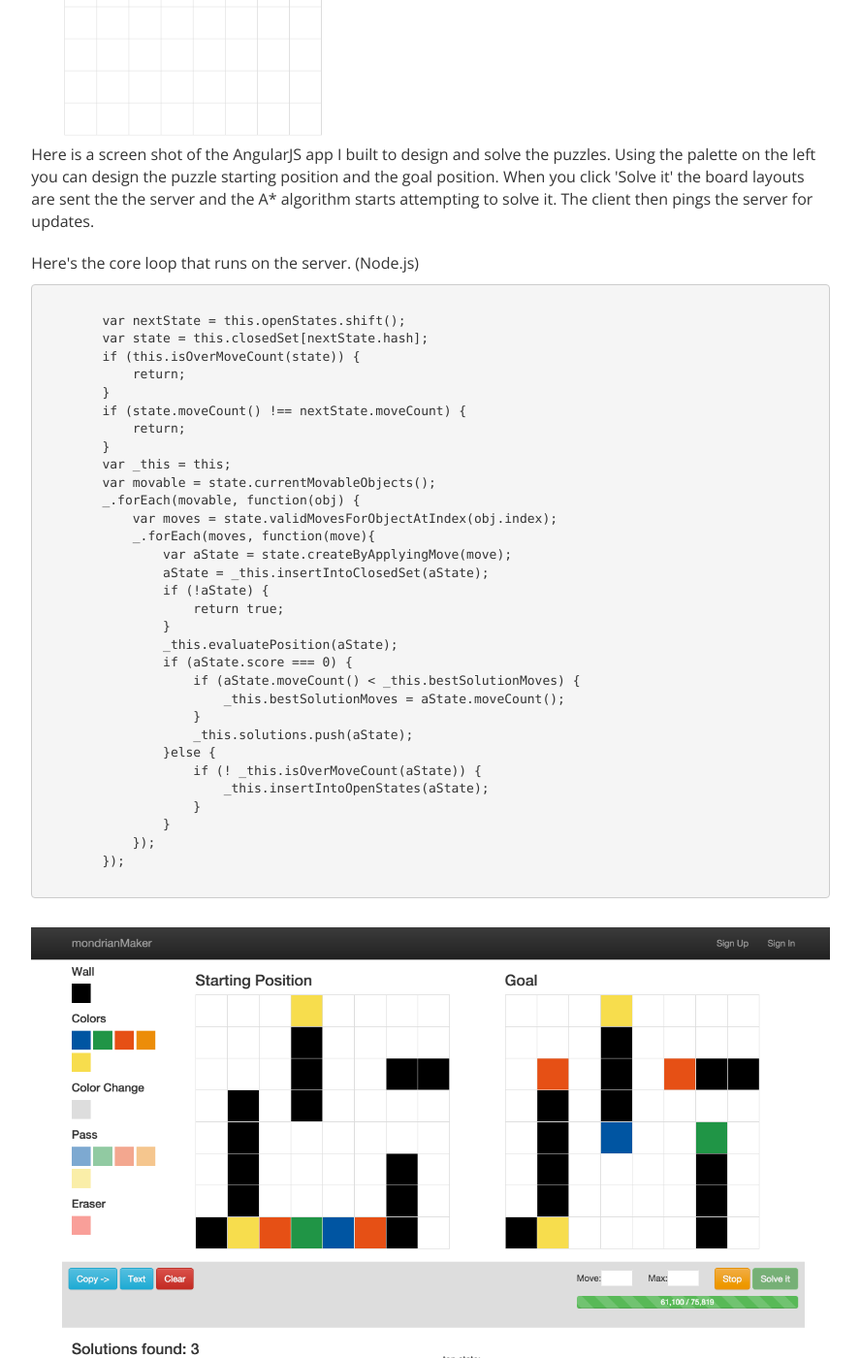
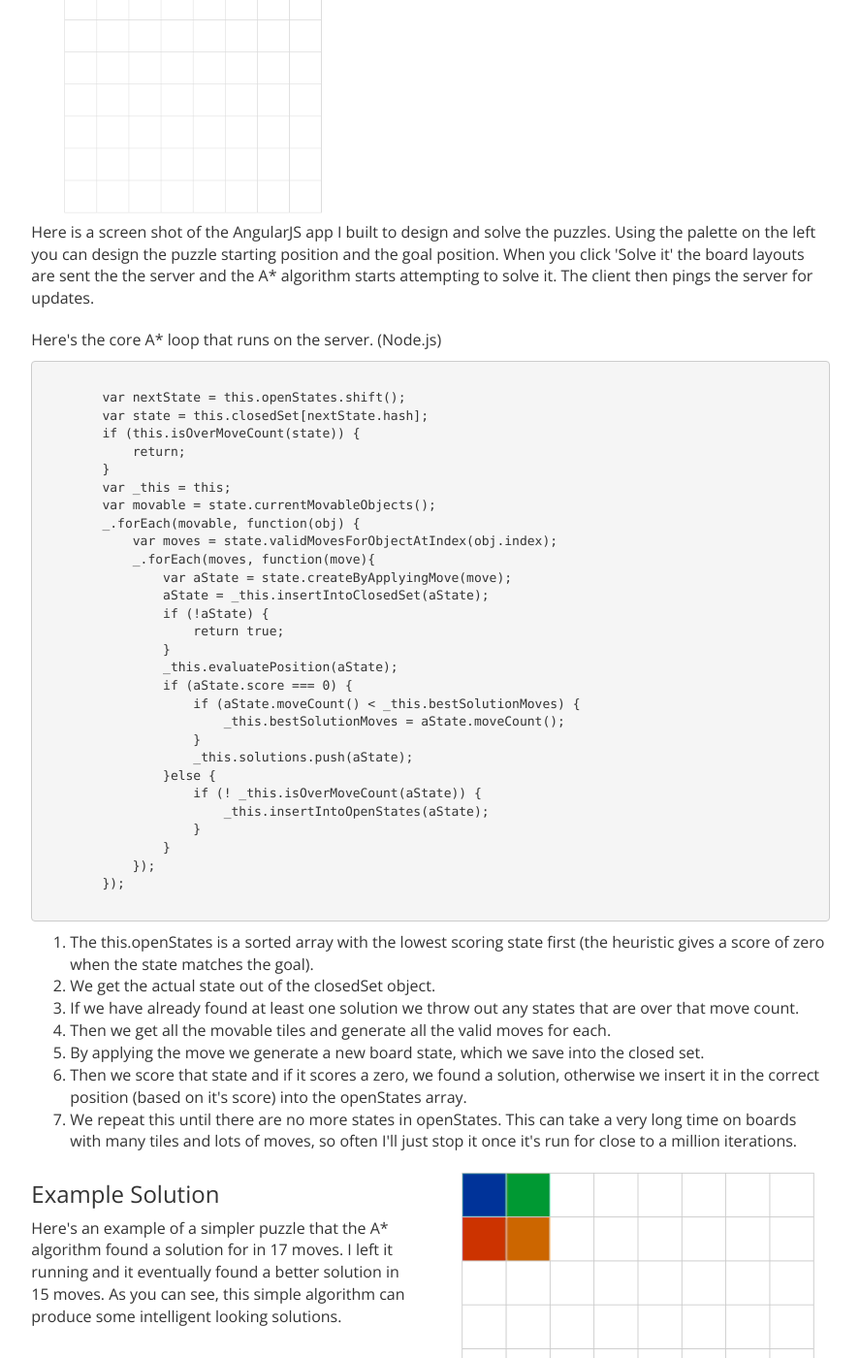
Before and after one commit to jefarmstrong/jefarmstrong.github.io, a Jekyll site: the page built from _posts/2015-04-17-building-mondrian2-astar.markdown, in a window 1280 px wide and 1400 px high, scrolled down 1718 px. Shown: the whole window at 97% size, without its empty margins (196-1083 px from the left). Built offline with Jekyll 4.4.1, drawn with Linux system fonts in a browser that asks for light colours; nearby versions of some CDN libraries; some of the changed text lies outside the part shown.

Commit message:
added more text and a solution gif to a* post

```diff
--- a/_posts/2015-04-17-building-mondrian2-astar.markdown
+++ b/_posts/2015-04-17-building-mondrian2-astar.markdown
@@ -6,6 +6,10 @@ categories: code
 ---
 <div class="row">
     <div class="col-sm-12">
+        <p>
+            <a href="/posts/building-mondrian-2-intro/">First post, if you missed it</a>
+        </p>
+        <h3>Solving Puzzles with A*</h3>
         <p>
             There are many algorithms used to solve path finding problems. One of the most popular is the A* (pronounced A star) algorithm. It's really very simple, yet can yield some intelligent looking results.
         </p>
@@ -46,16 +50,13 @@ categories: code
 <div class="row" style="margin-top:20px;">
     <div class="col-sm-12">
         <p>
-            Here's the core loop that runs on the server. (Node.js)
+            Here's the core A* loop that runs on the server. (Node.js)
         </p>
         <div>
         <pre>
         var nextState = this.openStates.shift();
         var state = this.closedSet[nextState.hash];
         if (this.isOverMoveCount(state)) {
-            return;
-        }
-        if (state.moveCount() !== nextState.moveCount) {
             return;
         }
         var _this = this;
@@ -83,9 +84,27 @@ categories: code
         });
         </pre>
         </div>
-
+        <ol>
+            <li>The this.openStates is a sorted array with the lowest scoring state first (the heuristic gives a score of zero when the state matches the goal). </li>
+            <li>We get the actual state out of the closedSet object.</li>
+            <li>If we have already found at least one solution we throw out any states that are over that move count.</li>
+            <li>Then we get all the movable tiles and generate all the valid moves for each.</li>
+            <li>By applying the move we generate a new board state, which we save into the closed set.</li>
+            <li>Then we score that state and if it scores a zero, we found a solution, otherwise we insert it in the correct position (based on it's score) into the openStates array.</li>
+            <li>We repeat this until there are no more states in openStates. This can take a very long time on boards with many tiles and lots of moves, so often I'll just stop it once it's run for close to a million iterations.</li>
+        </ol>
     </div>
 </div>
+<div class="row">
+    <div class="col-sm-6">
+        <h3>Example Solution</h3>
+        <p>Here's an example of a simpler puzzle that the A* algorithm found a solution for in 17 moves. I left it running and it eventually found a better solution in 15 moves. As you can see, this simple algorithm can produce some intelligent looking solutions.</p>
+    </div>
+    <div class="col-sm-6">
+        <img src="/images/mondrian2/solution2.gif" class="img-responsive"/>
+    </div>
+</div>
+
 <div class="row" style="margin-top:20px;">
     <div class="col-sm-12">
         <img class="img-responsive" src="/images/mondrian2/mondrian_maker_2.png"/>
```
Also changed, not shown: images/mondrian2/solution2.gif (added).
